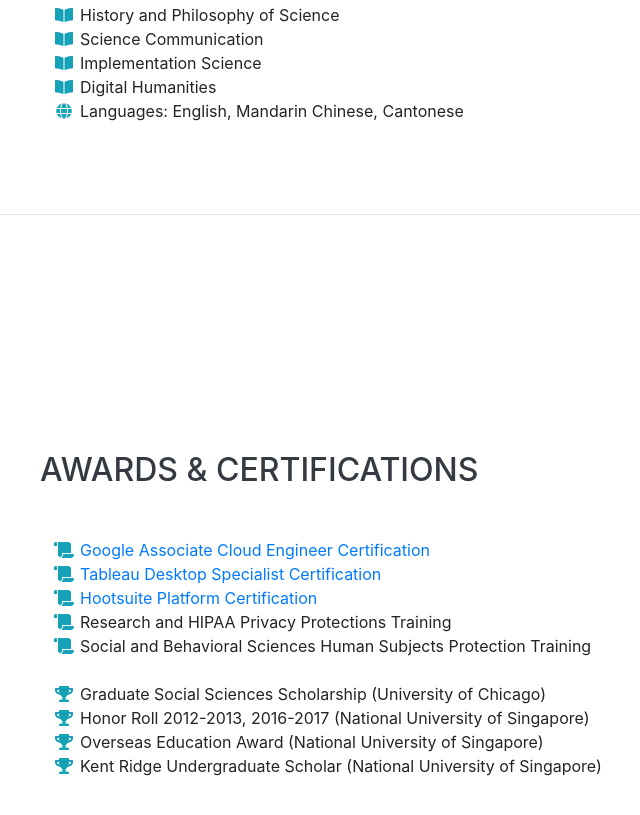
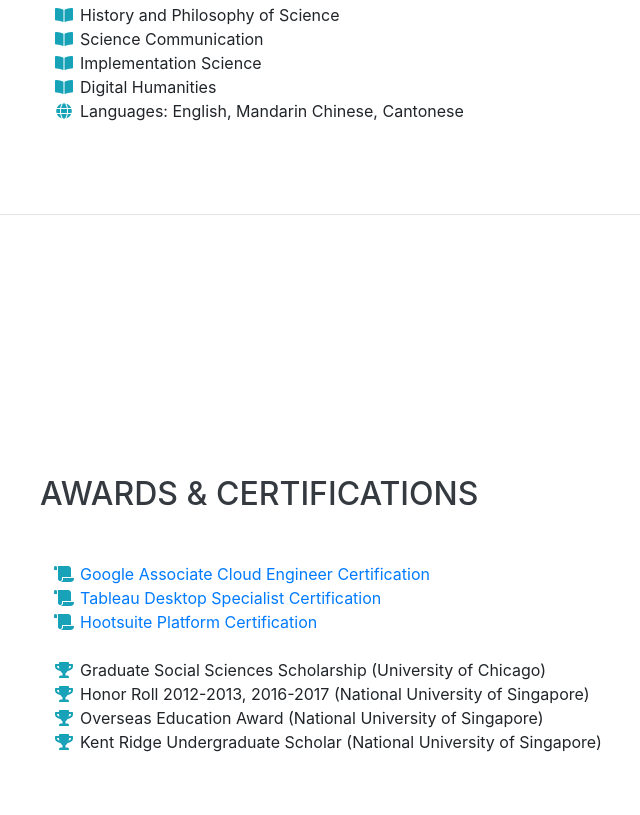
Before and after one commit to LeosonH/leosonh.github.io, a website with bundled scripts: page index.html in a window 1280 px wide. Shown: the part 4179-4994 px from the top of the page, without its empty margins (280-920 px from the left). Built offline with nearby package versions, Linux system fonts and the light colour scheme; a web font is replaced by a local one.

Commit message:
modified accolades

```diff
--- a/index.html
+++ b/index.html
@@ -393,15 +393,8 @@
           <li>
             <i class="fa-li fa fa-scroll text-info"></i>
             <a href = "https://www.credential.net/0e75b4ff-be51-45c1-942e-d449c8429551">Hootsuite Platform Certification</a></li>
+
           <li>
-            <i class="fa-li fa fa-scroll text-info"></i>
-            Research and HIPAA Privacy Protections Training</li>
-          <li>
-		  <li>
-            <i class="fa-li fa fa-scroll text-info"></i>
-            Social and Behavioral Sciences Human Subjects Protection Training</li>
-          <li>
-
 		  <br>
             <i class="fa-li fa fa-trophy text-info"></i>
             Graduate Social Sciences Scholarship (University of Chicago)</li>
```
